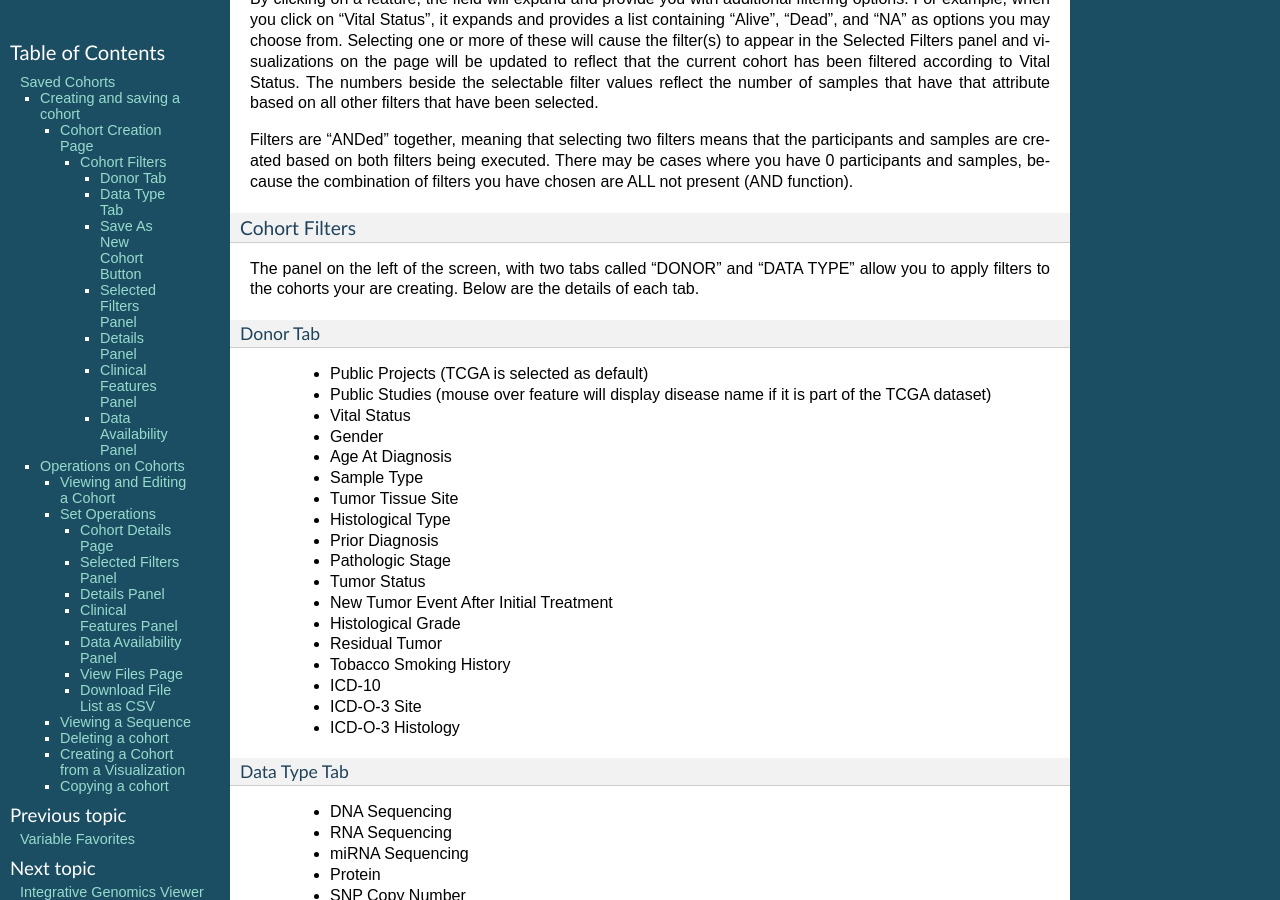
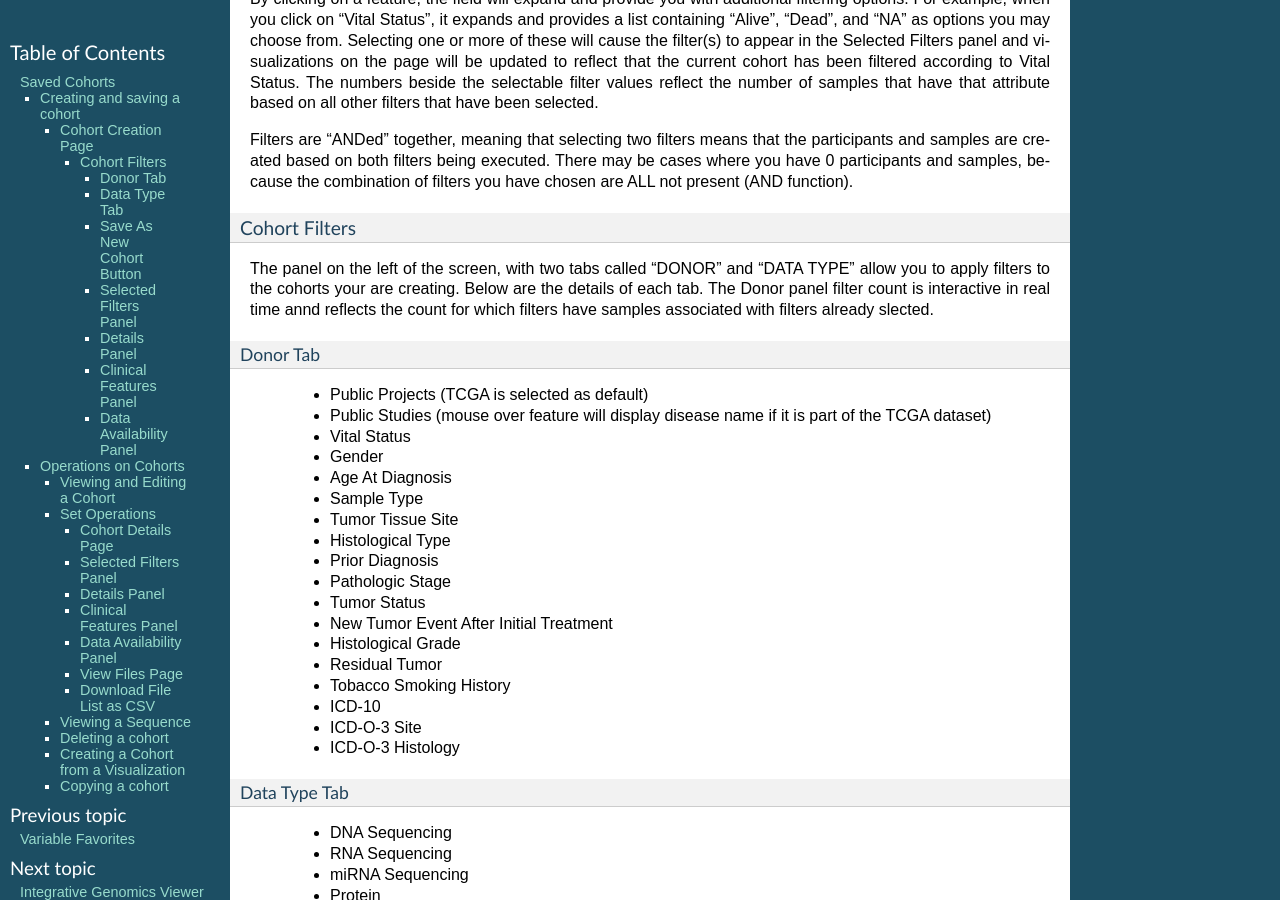
Before and after one commit to isb-cgc/readthedocs, a Sphinx documentation site: the page built from docs/source/sections/webapp/Saved-Cohorts.rst, in a window 1280 px wide and 900 px high, scrolled down 564 px. Built offline with Sphinx 7.4.7, drawn with Linux system fonts in a browser that asks for light colours.

Commit message:
Update Saved-Cohorts.rst

```diff
--- a/docs/source/sections/webapp/Saved-Cohorts.rst
+++ b/docs/source/sections/webapp/Saved-Cohorts.rst
@@ -35,7 +35,7 @@
 
 Cohort Filters
 --------------
-The panel on the left of the screen, with two tabs called "DONOR" and "DATA TYPE" allow you to apply filters to the cohorts your are creating.  Below are the details of each tab.
+The panel on the left of the screen, with two tabs called "DONOR" and "DATA TYPE" allow you to apply filters to the cohorts your are creating.  Below are the details of each tab. The Donor panel filter count is interactive in real time annd reflects the count for which filters have samples associated with filters already slected.
 
 Donor Tab
 ^^^^^^^^^
```
